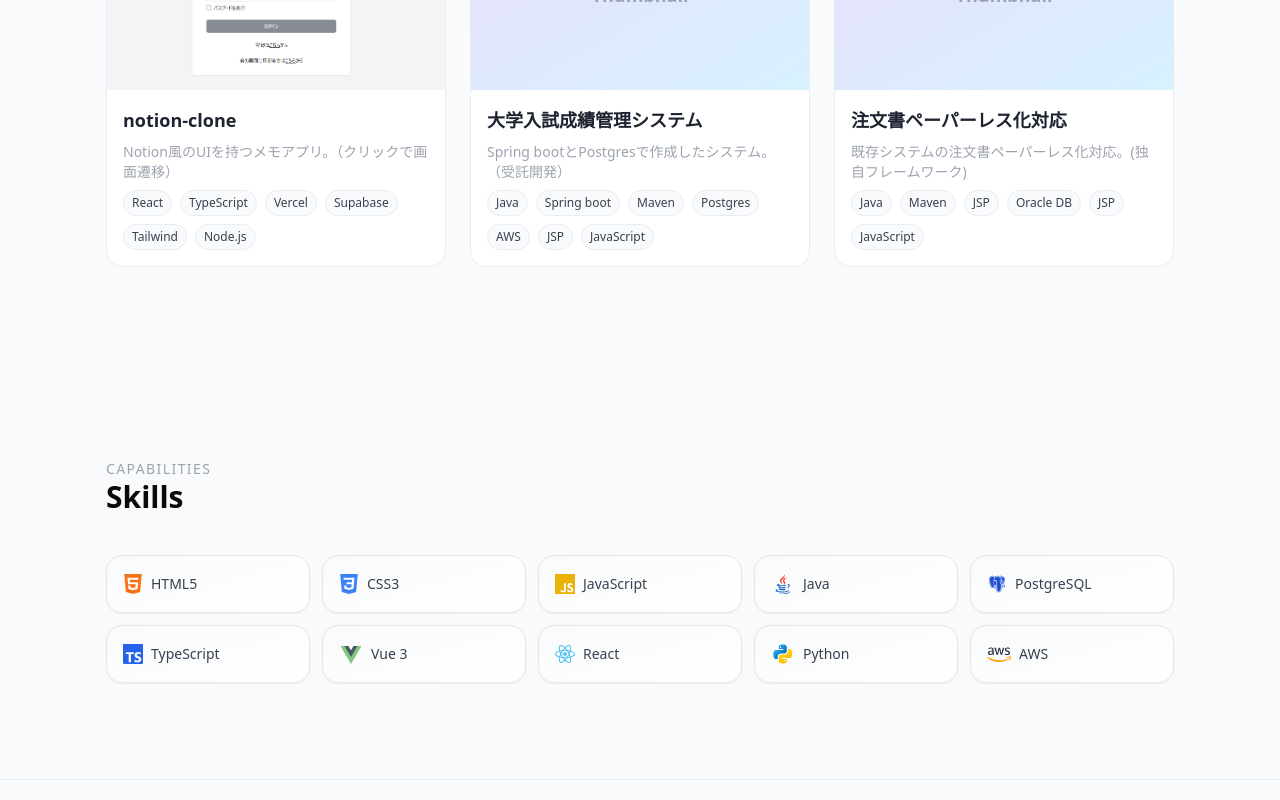
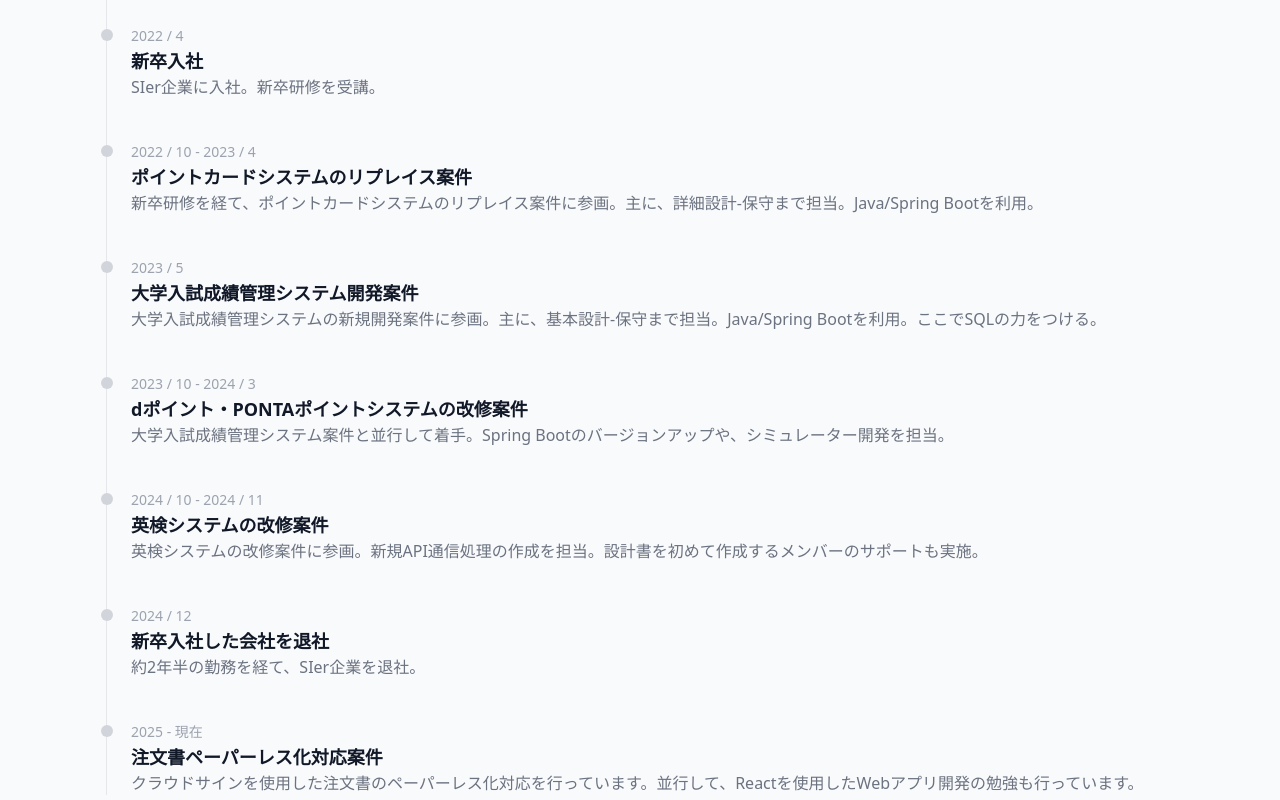
Before and after one commit to s-kitawaki/notion-clone, a React (Vite) app: page /portfolio in a window 1280 px wide. Shown: the part 1180-1980 px from the top of the page. Built offline with nearby package versions, Linux system fonts and the light colour scheme; no server answers; what @vitejs/plugin-react would draw is missing.

Commit message:
Timeラインエリア追加

```diff
--- a/package.json
+++ b/package.json
@@ -19,6 +19,8 @@
     "class-variance-authority": "^0.7.1",
     "clsx": "^2.1.1",
     "cmdk": "^1.1.1",
+    "flowbite": "^3.1.2",
+    "flowbite-react": "^0.12.8",
     "jotai": "^2.13.0",
     "lucide-react": "^0.536.0",
     "react": "^18.3.1",
--- /dev/null
+++ b/src/components/Portfolio/Common/Timeline.tsx
@@ -0,0 +1,148 @@
+import {
+    Timeline as FlowbiteTimeline,
+    TimelineItem,
+    TimelineContent,
+    TimelineTime,
+    TimelineTitle,
+    TimelineBody,
+} from "flowbite-react";
+import { Chapter, Container, Section } from "./BaseUI";
+import { FaCircle } from "react-icons/fa6";
+import { IconType } from "react-icons";
+
+/**
+ * TimelinePoint を独自実装
+ * @param icon アイコンコンポーネント
+ * @param className 独自のクラス名
+ */
+type CustomTimelinePointProps = {
+    icon: IconType;
+    className?: string;
+};
+const CustomTimelinePoint = ({ icon: Icon, className = "" }: CustomTimelinePointProps) => {
+    return (
+        <div className="absolute -left-3 flex items-center justify-center w-6 h-6 rounded-full">
+            <Icon className={`w-3 h-3 ${className}`} />
+        </div>
+    );
+};
+
+// ===== タイムライン型定義 =====
+type timelineItem = {
+    icon: IconType;
+    className?: string;
+    year: string;
+    title: string;
+    body: string;
+}
+
+/**
+ * Timelineコンポーネント
+ */
+function Timeline() {
+    const timelineItems: timelineItem[] = [
+        // {
+        //     icon: FaCircle,
+        //     className: "text-gray-300",
+        //     year: "2022 - 2023",
+        //     title: "新卒入社",
+        //     body: "基幹システムの設計・開発に従事。主にJava/Spring Bootを利用。",
+        // },
+        // {
+        //     icon: FaCircle,
+        //     className: "text-gray-300",
+        //     year: "2023 - 2024",
+        //     title: "Webアプリ開発",
+        //     body: "React/Vue を中心としたフロントエンド開発を担当。",
+        // },
+        // {
+        //     icon: FaCircle,
+        //     className: "text-gray-300",
+        //     year: "2024 - 現在",
+        //     title: "フルスタックエンジニア",
+        //     body: "SupabaseやAWSを利用したモダンなWebサービスを開発中。",
+        // },
+        {
+            icon: FaCircle,
+            className: "text-gray-300",
+            year: "2020 / 4",
+            title: "ゼミ参加",
+            body: "統計学を中心としたゼミに参加。計算と情報の収集の一貫でR言語やPythonに触れる。プログラミングの楽しさを知る。",
+        },
+        {
+            icon: FaCircle,
+            className: "text-gray-300",
+            year: "2022 / 4",
+            title: "新卒入社",
+            body: "SIer企業に入社。新卒研修を受講。",
+        },
+        {
+            icon: FaCircle,
+            className: "text-gray-300",
+            year: "2022 / 10 - 2023 / 4",
+            title: "ポイントカードシステムのリプレイス案件",
+            body: "新卒研修を経て、ポイントカードシステムのリプレイス案件に参画。主に、詳細設計-保守まで担当。Java/Spring Bootを利用。",
+        },
+        {
+            icon: FaCircle,
+            className: "text-gray-300",
+            year: "2023 / 5",
+            title: "大学入試成績管理システム開発案件",
+            body: "大学入試成績管理システムの新規開発案件に参画。主に、基本設計-保守まで担当。Java/Spring Bootを利用。ここでSQLの力をつける。",
+        },
+        {
+            icon: FaCircle,
+            className: "text-gray-300",
+            year: "2023 / 10 - 2024 / 3",
+            title: "dポイント・PONTAポイントシステムの改修案件",
+            body: "大学入試成績管理システム案件と並行して着手。Spring Bootのバージョンアップや、シミュレーター開発を担当。",
+        },
+        {
+            icon: FaCircle,
+            className: "text-gray-300",
+            year: "2024 / 10 - 2024 / 11",
+            title: "英検システムの改修案件",
+            body: "英検システムの改修案件に参画。新規API通信処理の作成を担当。設計書を初めて作成するメンバーのサポートも実施。",
+        },
+        {
+            icon: FaCircle,
+            className: "text-gray-300",
+            year: "2024 / 12",
+            title: "新卒入社した会社を退社",
+            body: "約2年半の勤務を経て、SIer企業を退社。",
+        },
+        {
+            icon: FaCircle,
+            className: "text-gray-300",
+            year: "2025 - 現在",
+            title: "注文書ペーパーレス化対応案件",
+            body: "クラウドサインを使用した注文書のペーパーレス化対応を行っています。並行して、Reactを使用したWebアプリ開発の勉強も行っています。",
+        },
+    ];
+    return (
+        <Section id="timeline">
+            <Container>
+                <Chapter title="Timeline" subTitle="Work Experience" />
+                <div className="mt-10">
+                    <FlowbiteTimeline>
+                        {/* timelineItemsの件数分ループ */}
+                        {timelineItems.map((item, index) => (
+                            <TimelineItem key={index}>
+                                <CustomTimelinePoint icon={item.icon} className={item.className} />
+                                <TimelineContent>
+                                    <TimelineTime>{item.year}</TimelineTime>
+                                    <TimelineTitle>{item.title}</TimelineTitle>
+                                    <TimelineBody>
+                                        {item.body}
+                                    </TimelineBody>
+                                </TimelineContent>
+                            </TimelineItem>
+                        ))}
+                    </FlowbiteTimeline>
+                </div>
+            </Container>
+        </Section>
+    );
+}
+
+export default Timeline;
--- a/src/components/Portfolio/Header.tsx
+++ b/src/components/Portfolio/Header.tsx
@@ -8,6 +8,7 @@
 
     const navItems = [
         { name: "About", href: "#about" },
+        { name: "Timeline", href: "#timeline" },
         { name: "Work", href: "#projects" },
         { name: "Skills", href: "#skills" },
     ]
--- a/src/pages/Portfolio.tsx
+++ b/src/pages/Portfolio.tsx
@@ -4,6 +4,8 @@
 import Projects from "../components/Portfolio/Projects";
 import Skills from "../components/Portfolio/Skills";
 import Footer from "../components/Portfolio/Footer";
+
+import Timeline from "@/components/Portfolio/Common/Timeline";
 
 /**
  * Portfolioページコンポーネント
@@ -15,6 +17,7 @@
             <Header />
             <Title />
             <AboutMe />
+            <Timeline />
             <Projects />
             <Skills />
             <Footer />
--- a/tailwind.config.js
+++ b/tailwind.config.js
@@ -1,8 +1,17 @@
 import react from '@vitejs/plugin-react';
 export default {
 	darkMode: ['class'],
-	content: ['./index.html', './src/**/*.{js,ts,jsx,tsx}'],
-	plugins: [react(), require('tailwindcss-animate')],
+	content: [
+		'./index.html',
+		'./src/**/*.{js,ts,jsx,tsx}',
+		'./node_modules/flowbite/**/*.js',         // ← Flowbite 本体
+		'./node_modules/flowbite-react/**/*.js',   // ← Flowbite React
+	],
+	plugins: [
+		react(),
+		require('tailwindcss-animate'),
+		require('flowbite/plugin'),
+	],
 	theme: {
 		extend: {
 			colors: {
```
Also changed, not shown: 1 other file (tests, documents, lock files or other folders).
